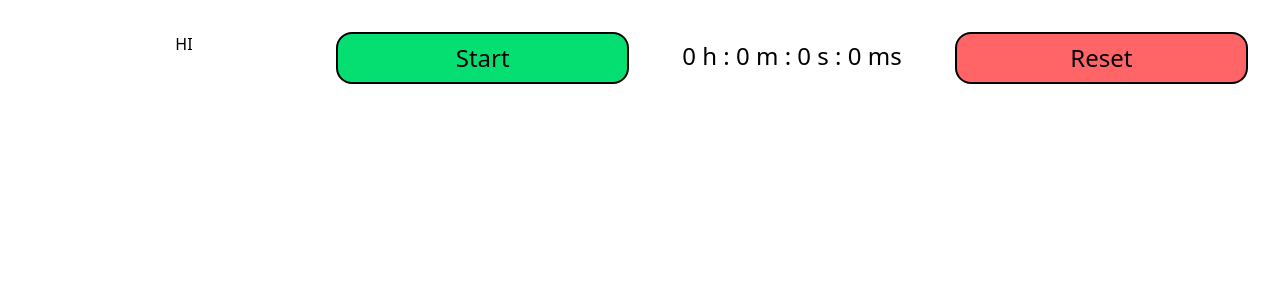
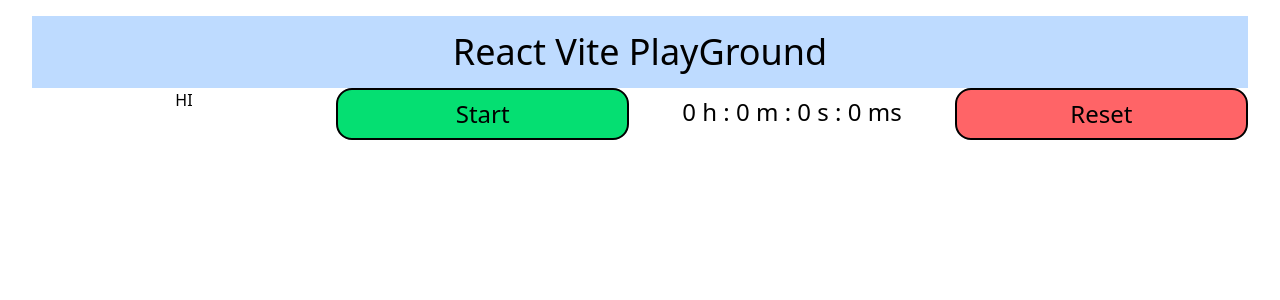
Before and after one commit to ibrahimmuqsith/react-playground, a React (Vite) app: page / in a window 1280 px wide. Shown: the top 300 px of the page. Built offline with nearby package versions, Linux system fonts and the light colour scheme.

Commit message:
dummy Header added

```diff
--- a/src/App.css
+++ b/src/App.css
@@ -2,10 +2,6 @@
 
 #root {
   margin: 0 auto;
-  padding: 2rem;
+  padding: 1rem 2rem;
   text-align: center;
 }
-
-.card {
-  padding: 2em;
-}
--- a/src/App.jsx
+++ b/src/App.jsx
@@ -1,8 +1,9 @@
 import React from 'react'
+import { Routes, Route } from 'react-router-dom'
 
 import './App.css'
 import Stopwatch from './components/Stopwatch'
-import { Routes, Route } from 'react-router-dom'
+import Header from './components/Header'
 
 function App() {
 
@@ -10,8 +11,9 @@
 
   return (
     <>
-      <head className='w-full'>
-      </head>
+      <section className='w-full'>
+        <Header />
+      </section>
       <section className='w-full flex'>
         <aside className='w-1/4'>
           HI
--- /dev/null
+++ b/src/components/Header.jsx
@@ -0,0 +1,11 @@
+import React from "react";
+
+const Header = () => {
+    return (
+        <div className="text-4xl p-4 bg-blue-200">
+            React Vite PlayGround
+        </div>
+    )
+}
+
+export default Header
```
